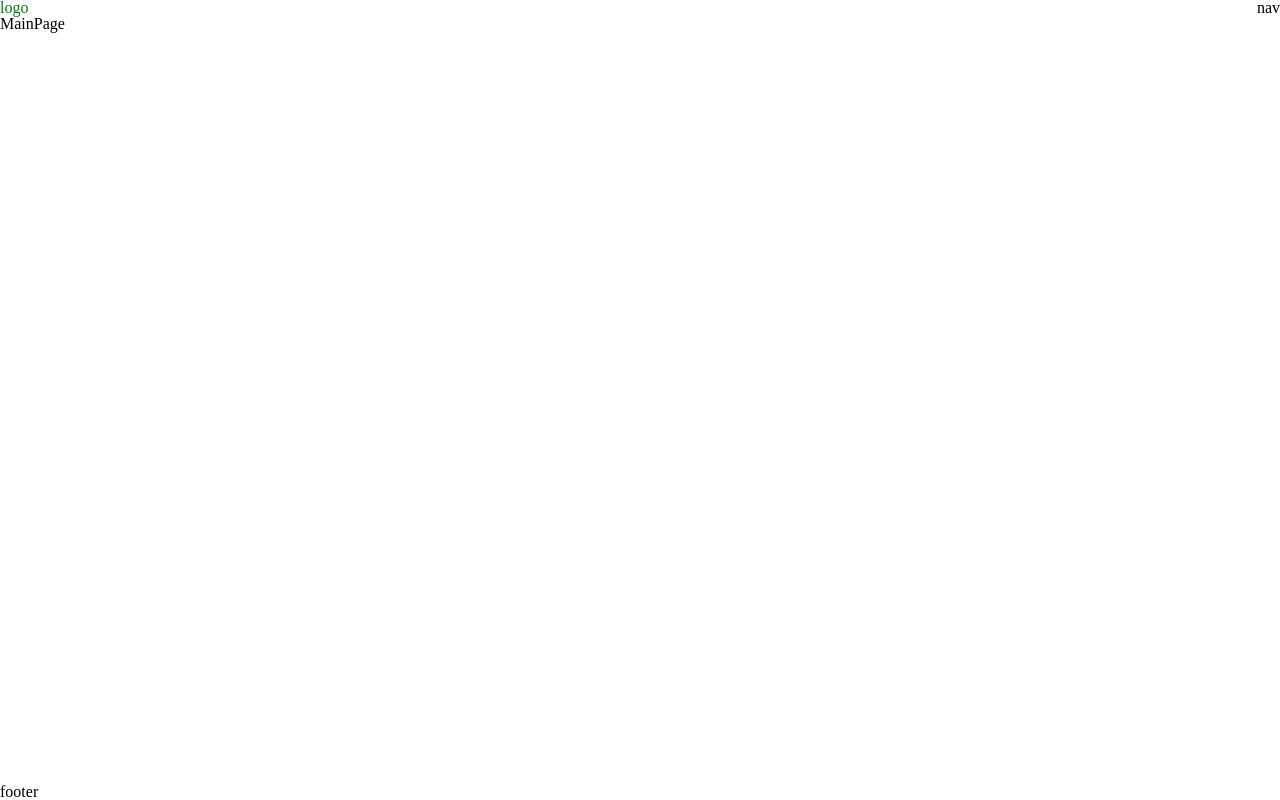
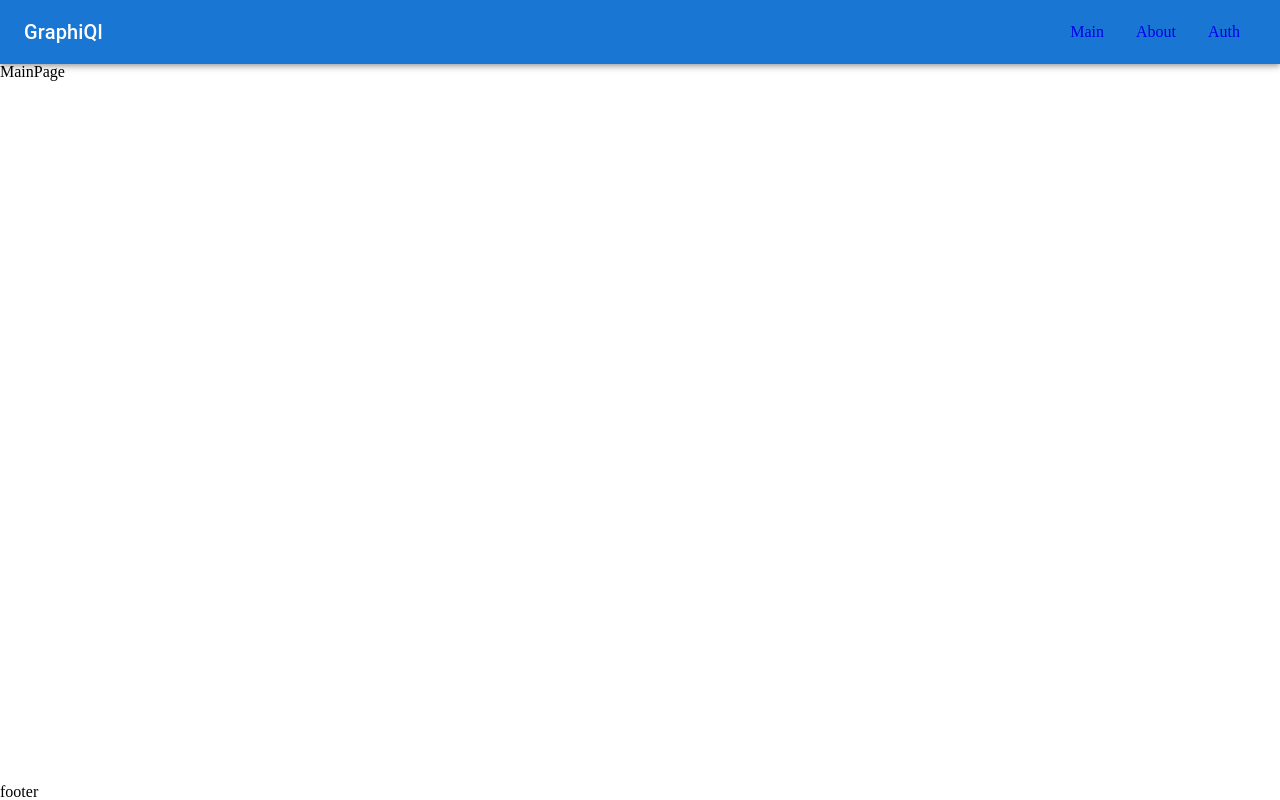
Before and after one commit to Egor-Dubovik/graphiql-app, a React (Vite) app: page / in a window 1280 px wide. Built offline with nearby package versions, Linux system fonts and the light colour scheme.

Commit message:
feet: add NavBar to header

```diff
--- a/src/components/Logo.tsx
+++ b/src/components/Logo.tsx
@@ -4,7 +4,9 @@ import { Typography } from '@mui/material';
 const Logo = (): JSX.Element => {
   return (
     <>
-      <Typography>GraphiQl</Typography>
+      <Typography variant="h6" sx={{ flexGrow: 1 }}>
+        GraphiQl
+      </Typography>
     </>
   );
 };
--- /dev/null
+++ b/src/components/NavBar/NavBar.tsx
@@ -0,0 +1,24 @@
+import React from 'react';
+import { List, ListItem } from '@mui/material';
+import { NavLink } from 'react-router-dom';
+import { ROUTES } from '../../router/routes/routes.constant';
+
+const NavBar = () => {
+  return (
+    <nav>
+      <List sx={{ display: 'flex' }}>
+        <ListItem component="li">
+          <NavLink to={ROUTES.LOGIN}>Main</NavLink>
+        </ListItem>
+        <ListItem component="li">
+          <NavLink to={ROUTES.WELCOME}>About</NavLink>
+        </ListItem>
+        <ListItem component="li">
+          <NavLink to={ROUTES.LOGIN}>Auth</NavLink>
+        </ListItem>
+      </List>
+    </nav>
+  );
+};
+
+export default NavBar;
--- a/src/modules/Header/Header.scss
+++ /dev/null
@@ -1,7 +0,0 @@
-.header {
-  display: flex;
-  justify-content: space-between;
-  &__logo {
-    color: green;
-  }
-}
--- a/src/modules/Header/Header.tsx
+++ b/src/modules/Header/Header.tsx
@@ -1,12 +1,16 @@
-import React, { FC } from 'react';
-import './Header.scss';
+import React from 'react';
+import { AppBar, Toolbar } from '@mui/material';
+import Logo from '../../components/Logo';
+import NavBar from '../../components/NavBar/NavBar';
 
-const Header: FC = () => {
+const Header = (): JSX.Element => {
   return (
-    <div className="header">
-      <div className="header__logo">logo</div>
-      <nav>nav</nav>
-    </div>
+    <AppBar position="static">
+      <Toolbar>
+        <Logo />
+        <NavBar />
+      </Toolbar>
+    </AppBar>
   );
 };
 
```
